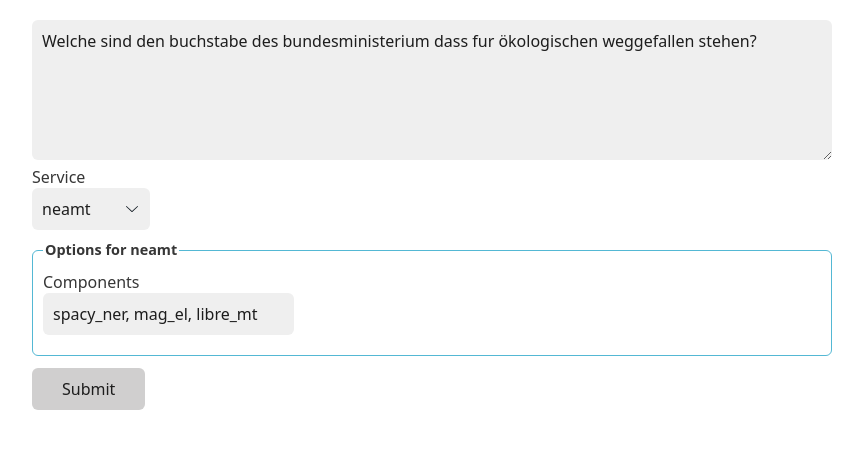
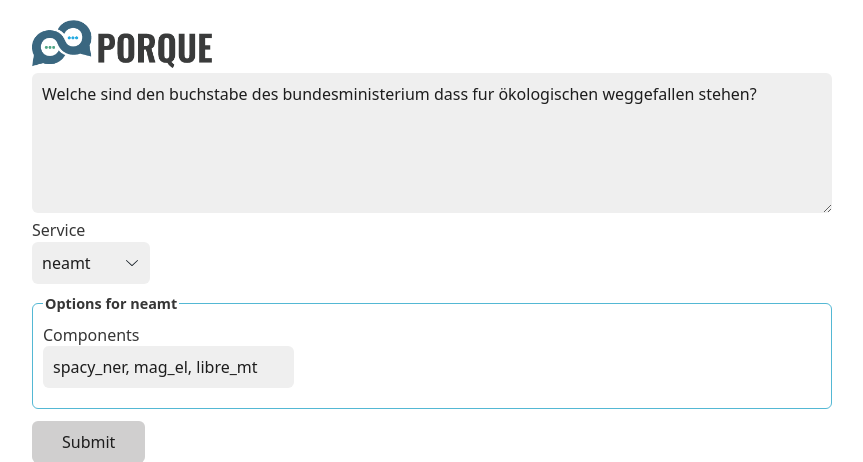
Before and after one commit to dice-group/PORQUE, a Flask app: page / in a window 1280 px wide. Shown: the top 462 px of the page, without its empty margins (208-1071 px from the left). Run offline with Flask 3, Linux system fonts and the light colour scheme.

Commit message:
Add the logo

```diff
--- a/frontend/templates/qa.html
+++ b/frontend/templates/qa.html
@@ -4,6 +4,7 @@
 <meta name="viewport" content="width=device-width, initial-scale=1.0">
 
 {% if not answer %}
+<img src="static/porque.png" style="max-height: 3em;"/>
 <form method="POST">
   <textarea name="query">Welche sind den buchstabe des bundesministerium dass fur ökologischen weggefallen stehen?</textarea>
   <label>Service
```
Also changed, not shown: frontend/static/porque.png (added).
